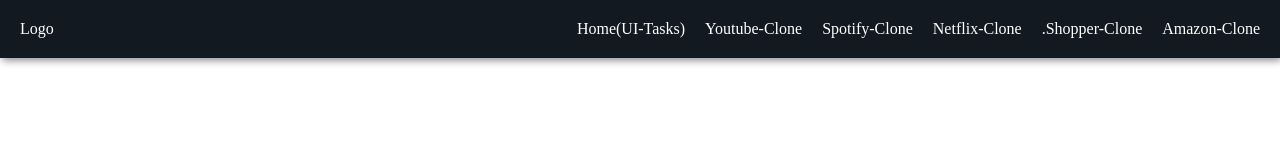
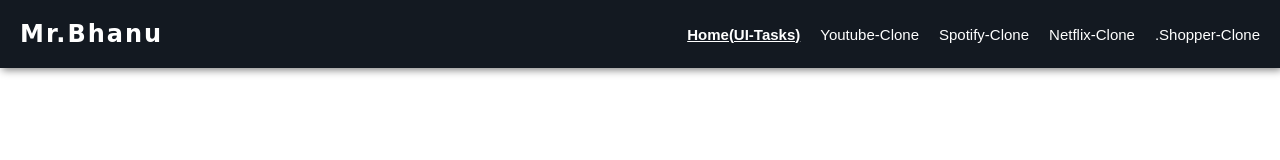
Before and after one commit to bhanudova02/ui-tasks, a plain HTML site: page task_files/mian-header.html in a window 1280 px wide. Drawn offline with Linux system fonts and the light colour scheme.

Commit message:
all changes done

```diff
--- a/task_files/mian-header.html
+++ b/task_files/mian-header.html
@@ -23,26 +23,35 @@
             display: flex;
             gap: 20px;
             padding: 0px;
-            font-size: 16px;
+            font-family: Arial;
+            font-size: 15px;
         }
        a{
         text-decoration: none;
         color: white;
+       }
+       .home{
+        font-weight: bold;
+        text-decoration: underline;
+       }
+       h2{
+        font-family: 'Brush Script MT', cursive;
+        color: white;
+        letter-spacing: 2px;
        }
     </style>
 </head>
 <body>
     <header>
         <div>
-            Logo
+            <h2>Mr.Bhanu</h2>
         </div>
         <ul>
-            <li><a href="#">Home(UI-Tasks)</a></li>
+            <li class="home">Home(UI-Tasks)</li>
             <li><a href="../projects/youtube/youtube.html" target="_blank">Youtube-Clone</a></li>
             <li><a href="../projects/spotify/spotify.html" target="_blank">Spotify-Clone</a></li>
             <li><a href="../projects/netflix-clone/netflix.html" target="_blank">Netflix-Clone</a></li>
             <li><a href="../projects/shopper/shopper-template.html" target="_blank">.Shopper-Clone</a></li>
-            <li><a href="../projects/amazon-clone/amazon-clone.html" target="_blank">Amazon-Clone</a></li>
         </ul>
     </header>
 </body>
```
